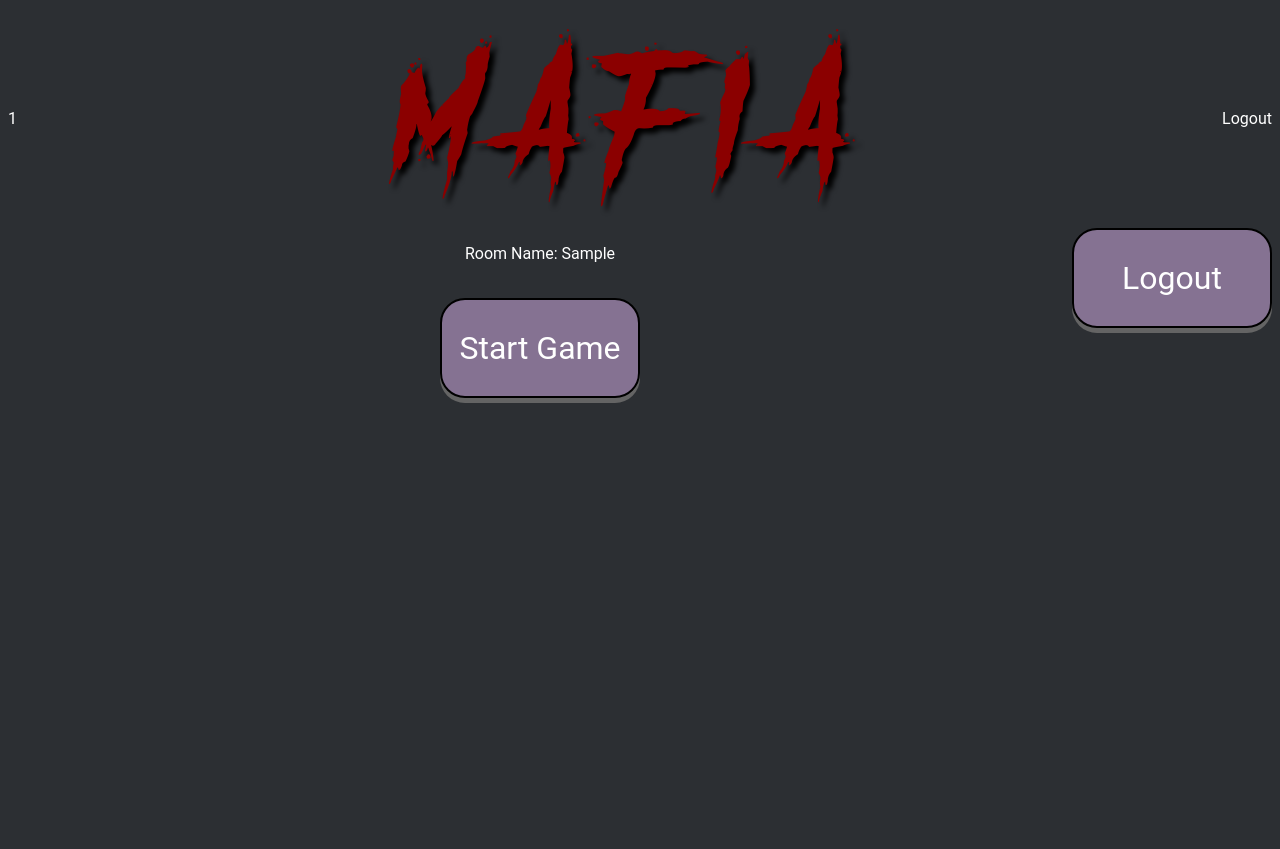
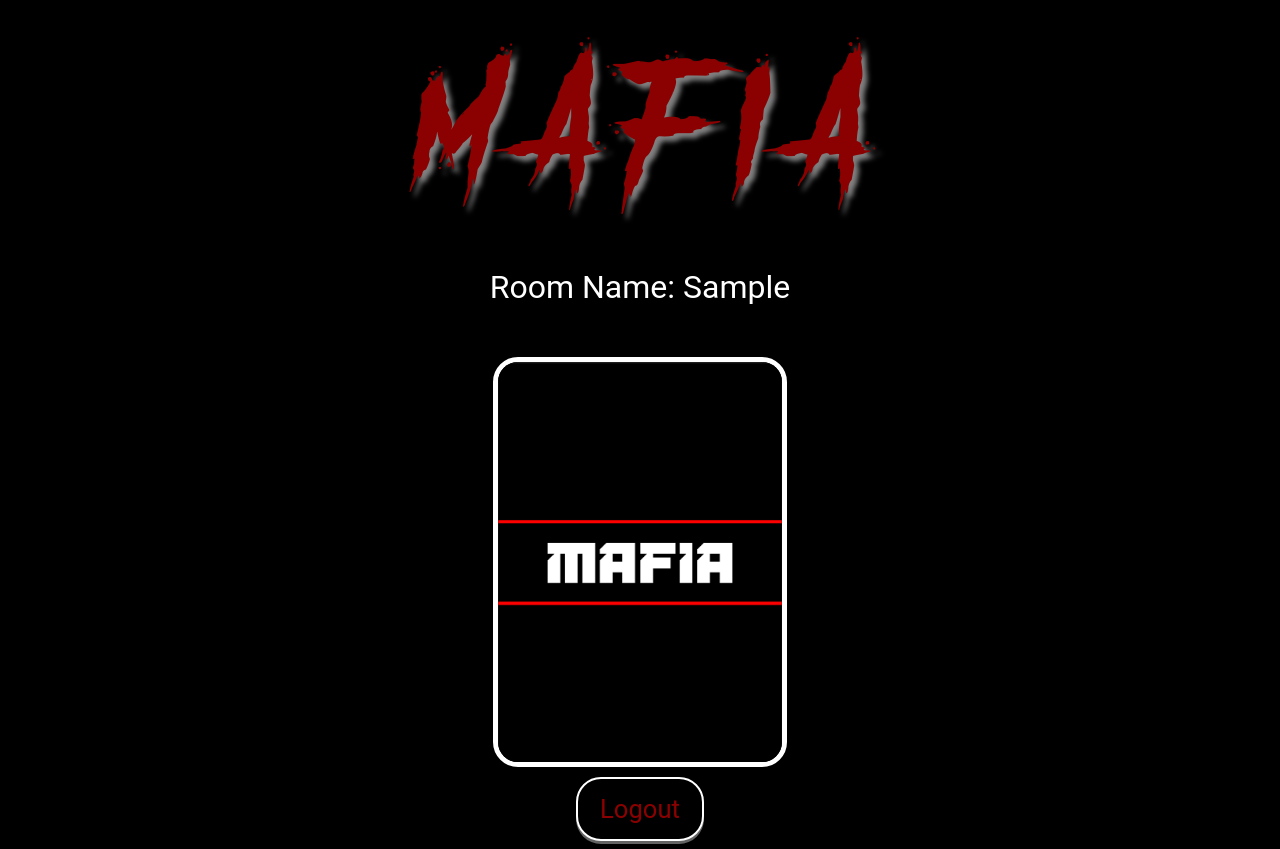
Before and after one commit to JonDoucette/Mafia-Site, a website: page frontend/index.html in a window 1280 px wide. Both pictures are taken after typing "Sample" into the empty fields and a click on the button "Submit". Before the commit the page ends 800 px from the top, so only its background shows below. Drawn offline with nearby package versions, Linux system fonts and the light colour scheme; no server answers.

Commit message:
Allowed for returning to the game if you leave

```diff
--- a/frontend/client.js
+++ b/frontend/client.js
@@ -6,6 +6,8 @@ const socket = io('http://localhost:3000');
 
 var chosenRoom;
 var currentBackground;
+var isHost = false;
+var currentRole = false;
 
 socket.on("connect", () => {
   console.log('Connected to socket!')
@@ -22,14 +24,15 @@ socket.on("switchFromServer", (currentBackground, clientPressed) => {
     document.body.style.backgroundColor = "hsl(214.3,7.4%,18.6%)";
 
   } else {
-    document.body.style.backgroundColor = "darkgray";
+    document.body.style.backgroundColor = "black";
+    // darkgrey
   }
   console.log('Client who switched was: ' + clientPressed)
 });
 
 //Resets the background to white when a new user is connected
 socket.on("resetToWhite", data =>{
-  document.body.style.backgroundColor = "hsl(214.3,7.4%,18.6%)";
+  document.body.style.backgroundColor = "black";
   console.log('New User has connected, resetting to white')
 });
 
@@ -37,11 +40,17 @@ socket.on("resetToWhite", data =>{
 socket.on("receiveRole", role => {
   document.getElementById("roleCardContainer").style.display = "flex";
   console.log(`Received the role of: ${role}`);
+  currentRole = role;
   document.getElementById("roleImage").src = `assets/${role}.png`;
 });
 
 socket.on("updateUserCount", newUserCount => {
   document.getElementById("countOfUsers").innerHTML= `Count of Users in Room: ${newUserCount}`;
+});
+
+socket.on("makeHost", () => {
+  document.getElementById("switchButton").hidden = false;
+  isHost = true;
 });
 
 //Event listener on the button element: sends command to server to switch background when clicked
@@ -65,6 +74,10 @@ submitButton.addEventListener('click', () => {
     //Sending room value to join that socket
     socket.emit('buttonSubmitted', chosenRoom);
     hideRoomValues();
+    if (!currentRole){
+      document.getElementById("roleCardContainer").style.display = "flex";
+    }
+
   }
 })
 
@@ -72,6 +85,12 @@ submitButton.addEventListener('click', () => {
 logoutButton.addEventListener('click', () => {
   console.log('Logging out of the room')
   socket.emit('logoutRoom', chosenRoom);
+  console.log(isHost)
+  if (isHost){
+    console.log('sending get new host')
+    socket.emit('getNewHost', chosenRoom);
+    isHost = false
+  }
   backToMainScreen();
 })
 
@@ -103,8 +122,7 @@ function hideRoomValues(){
   document.getElementById("activeRoom").hidden = false;
   document.getElementById("activeRoom").innerHTML = "Room Name: " + String(chosenRoom);
 
-  //Reveals the switch button and the logout button
-  document.getElementById("switchButton").hidden = false;
+  //Reveals the logoutButton button and the logout button
   document.getElementById("logoutButton").hidden = false;
   document.getElementById("countOfUsers").hidden = false;
 
@@ -128,5 +146,5 @@ function backToMainScreen(){
   document.getElementById("countOfUsers").hidden = true;
   document.getElementById("roleCardContainer").style.display = "none";
 
-  document.body.style.backgroundColor = "hsl(203.6,15.9%,65.5%)";
+  document.body.style.backgroundColor = "black";
 }
--- a/frontend/index.html
+++ b/frontend/index.html
@@ -11,9 +11,17 @@
         <script defer src="client.js"></script>
 
 
+    </head>
+    <nav class="navi">
+        <ul class= "navi-list">
+            <li class="titleHeader centered-logo">M A F I A</li>
+        </ul>
+    </nav>
 
-    </head>
-    <header>
+
+
+
+    <!-- <header>
         <div style="text-align: left;">1</div>
         <nav>
             <div class="titleHeader">
@@ -24,17 +32,16 @@
             Logout
         </div>
 
-    </header>
+    </header> -->
 
-    <div style="background-color: red;">
-        <button id="logoutButton" align="center" style="float:right;" hidden>Logout</button>
-    </div>
 
-    <body style="background-color: hsl(214.3,7.4%,18.6%)">
+
+    <!-- <body style="background-color: hsl(214.3,7.4%,18.6%)"> -->
+        <body style="background-color: black"></body>
         <div class="loginDiv">
             <!-- <div class="roomSubmission"> -->
             <center>
-            <center><p id="activeRoom" hidden>Active Room</p></center>
+            <center><p id="activeRoom" class="activeRoom" hidden>Active Room</p></center>
                 <form>
                     <label class="roomNameLabel" for="roomSub" id="roomLabel">Room Number</label>
                     <p id="countOfUsers" hidden></p>
@@ -51,18 +58,20 @@
             <div class="flip-card" id='roleCard'>
                 <div class="flip-card-inner" id='roleCardInner' onclick=''>
                     <div class="flip-card-front">
-                        <img src="assets/background.png" alt="Avatar" style="width:426px;height:600px;">
+                        <img src="assets/background.png" alt="Avatar">
                     </div>
                     <div class="flip-card-back">
-                        <img src="assets/background.png" id= "roleImage" alt="Avatar" style="width:426px;height:600px;">
+                        <img src="assets/background.png" id= "roleImage" alt="Avatar">
                     </div>
                 </div>
             </div>
         </div>
 
-        <center>
-        <button id ="switchButton" hidden>Start Game</button>
-        </center>
+        <div></div>
+        <div class="button-container">
+            <button id ="switchButton" hidden>Start Game</button>
+            <button id="logoutButton" hidden>Logout</button>
+        </div>
 
     </body>
 
--- a/frontend/stylesheets/main.css
+++ b/frontend/stylesheets/main.css
@@ -2,6 +2,10 @@
     font-family: AnotherDanger;
     src: url('/frontend/fonts/AnotherDanger.otf');
 }
+
+@media only screen and (min-width: 600px) {
+
+  }
 
 * {
     font-family: 'Roboto', sans-serif;
@@ -18,25 +22,50 @@ header{
     text-align: center;
 }
 
+ul, li {
+    list-style-type: none;
+}
+
+.navi-list {
+    display: flex;
+    position: relative;
+    justify-content: center;
+    align-items: center;
+    flex-wrap: wrap;
+    padding-left: 0px;
+    width: 100%;
+}
+
+
+.logout {
+    flex: 1 0 auto;
+    margin-right: calc(0.5*(clamp(3.75em, 50%, 200px)));
+}
+
 
 button{
     border-radius: 25px;
-    background-color:hsl(276, 13%, 51%);
+    /* background-color:hsl(276, 13%, 51%); */
+    background-color: black;
+    color: darkred;
     justify-content: center;
-    border: 2px solid black;
+    border: 2px solid white;
     height: 100px;
-    width: clamp(3.75em, 50%, 200px);
-    box-shadow: 0 5px  rgb(100, 100, 100);
-    font-size: clamp(1rem, 10vw, 2rem)
+    /* width: clamp(3.75em, 50%, 200px);*/
+    width: clamp(4rem, 10vw, 200px);
+    height: clamp(0.25rem, 10vh, 4rem);
+    box-shadow: 0 3px  rgb(100, 100, 100);
+    font-size: clamp(.75rem, 2vw, 2rem)
 }
 
 button:hover{
-    background-color:hsl(276, 13%, 36%);
+    /* background-color:hsl(276, 13%, 36%); */
+    background-color: grey;
 }
 
 button:active {
-    background-color: hsl(276, 13%, 36%);
-    box-shadow: 0 1px #666;
+    background-color: lightslategray;
+    box-shadow: 0 1px lightslategray;
     transform: translateY(4px);
 }
 
@@ -52,19 +81,22 @@ input{
 }
 
 .titleHeader{
-    display: flex;
-    justify-content: center;
     font-family: AnotherDanger, sans-serif;
     font-size: clamp(2rem, 12vw, 8rem);
     color: darkred;
-    text-shadow: 5px 5px 5px black;
+    text-shadow: 5px 5px 5px gray;
 }
 
-.roomNameLabel {
+.roomNameLabel, .activeRoom {
     font-size: min(2em, 12vw);
+    font-size: clamp(0.25rem, 4vw, 2rem)
 }
 
-
+.button-container {
+    display: flex;
+    justify-content: center;
+    gap: 5%;
+}
 
 /* .loginDiv{
     display: flex;
@@ -110,21 +142,22 @@ input{
 /* The flip card container - set the width and height to whatever you want. We have added the border property to demonstrate that the flip itself goes out of the box on hover (remove perspective if you don't want the 3D effect */
 .flip-card {
 display: flex;
-justify-items: center;
+justify-content: center;
 position: relative;
-flex-basis: 50%;
+flex-basis: auto;
 background-color: transparent;
-width: 426px;
-height: 600px;
-padding-bottom: 10px;
+width: 100%;
+height: clamp(300px, 50vh, 700px);
+/* padding-bottom: clamp(62.5%, 55vh, 1000px); */
+padding-bottom: 20px;
 /* border: 1px solid #f1f1f1; */
-perspective: 1000px;
+/* perspective: 1000px; */
 }
 
 /* This container is needed to position the front and back side */
 .flip-card-inner {
 justify-content: center;
-position: relative;
+position: absolute;
 width: 100%;
 height: 100%;
 text-align: center;
@@ -136,7 +169,8 @@ transform-style: preserve-3d;
 /* Rotates the card when it is flipped. Remove and add
 .flip-card:active .flip-card-inner
 to the hover class below if you want it to only rotate on hover/press */
-.cardRotation
+/* .cardRotation */
+.flip-card:active .flip-card-inner
 {
 transform: rotateY(180deg);
 }
@@ -164,6 +198,16 @@ height: 100%;
 backface-visibility: hidden;
 }
 
+.flip-card-front > img, .flip-card-back > img {
+    border-style: solid;
+    /* Sets the width to 71% of the height */
+    width: calc(.71 * clamp(300px, 50vh, 700px));
+    height: clamp(300px, 50vh, 700px);
+    border-width: 5px;
+    border-radius: 25px;
+    border-color: white;
+}
+
 /* Style the front side (fallback if image is missing) */
 .flip-card-front {
 color: black;
```
Also changed, not shown: server.js (+23 -1 lines).
